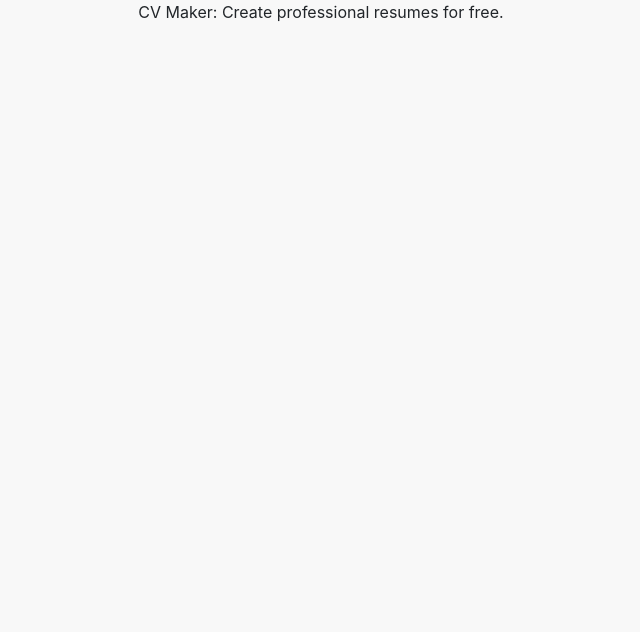
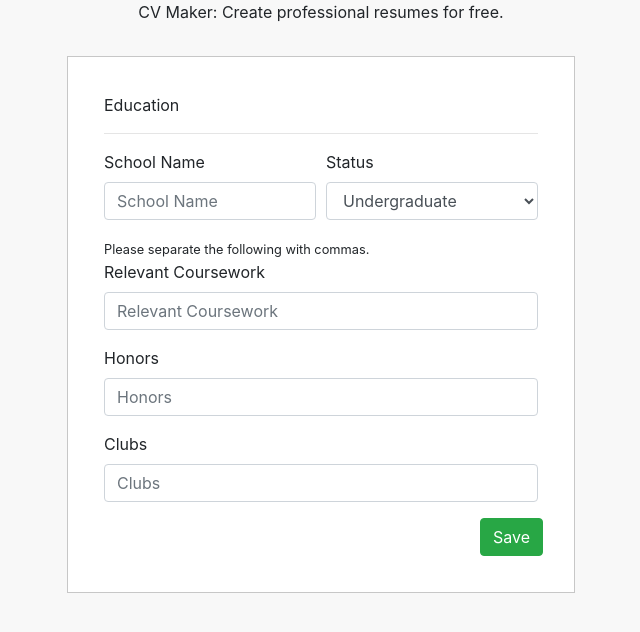
Before and after one commit to dalegacusan/CV-Application, a React (Create React App) app: page / in a window 1280 px wide. Both pictures are taken after typing "Sample", "Sample", "name@example.com", "Sample", "Sample", "Sample" into the empty fields and a click on the button "Save". Shown: the top 632 px of the page, without its empty margins (319-959 px from the left). Built offline with nearby package versions, Linux system fonts and the light colour scheme.

Commit message:
Created dynamic handling for input and submit

```diff
--- a/src/App.js
+++ b/src/App.js
@@ -17,20 +17,29 @@
       website: '',
       location: '',
       personalDescription: '',
+    },
+    education:{
+      schoolName: '',
+      status: 'Undergraduate',
+      coursework: '',
+      honors: '',
+      clubs: '',
     }
   };
 
   // Make a way to make the state being modified to be dynamic (not stuck to personalInfo)
-  handleInputChange = (e) => {
+  handleInputChange = (e, formName) => {
     const { name, value } = e.target;
 
     this.setState(currState => {
-      return currState.personalInfo[name] = value;
+      return currState[formName][name] = value;
     });
   }
 
-  handleInformationSubmit = (e) => {
+  handleInformationSubmit = (e, formName) => {
     e.preventDefault();
+
+    console.log(this.state[formName]);
 
     this.setState((prevState) => {
       // Removes first item in components list to render next component in the DOM.
@@ -42,19 +51,28 @@
   }
 
   render() {
-    console.log(this.state.personalInfo);
+    let renderedComponent = null;
+    const { components, personalInfo, education } = this.state;
 
-    let renderedComponent = null;
-    const { components } = this.state;
-
-    if (components[0] === "information") {
-      renderedComponent = (
-        <Information
-          infoObj={this.state.personalInfo}
-          handleInputChange={this.handleInputChange.bind(this)}
-          handleInformationSubmit={this.handleInformationSubmit.bind(this)}
-        />
-      )
+    switch(components[0]){
+      case "information":
+        renderedComponent = (
+          <Information
+            infoObj={personalInfo}
+            handleInputChange={(e) => this.handleInputChange(e, "personalInfo")}
+            handleInformationSubmit={(e) => this.handleInformationSubmit(e, "personalInfo")}
+          />
+        )
+      break;
+      case "education":
+        renderedComponent = (
+          <Education
+            infoObj={education}
+            handleInputChange={(e) => this.handleInputChange(e, "education")}
+            handleInformationSubmit={(e) => this.handleInformationSubmit(e, "education")}
+          />
+        )
+      break;
     }
 
     return (
--- a/src/components/Education.js
+++ b/src/components/Education.js
@@ -1,43 +1,24 @@
-import React, { useState } from 'react';
+import React from 'react';
 
-export default function Education() {
+export default function Education(props) {
 
-    const [education, setEducation] = useState(
-        {
-            schoolName: '',
-            status: "Undergraduate",
-            coursework: '',
-            honors: '',
-            clubs: ''
-        }
-    );
-
-    const handleInputChange = e => {
-        const { name, value } = e.target;
-
-        setEducation({ ...education, [name]: value });
-    };
-
-    const handleEducation = (e) => {
-        e.preventDefault();
-
-        console.log(education);
-    }
+    const { handleInputChange, handleInformationSubmit } = props;
+    const { schoolName, status, coursework, honors, clubs } = props.infoObj;
 
     return (
         <div className="categoryBox">
             <p>Education</p>
             <hr />
-            <form onSubmit={handleEducation}>
+            <form onSubmit={handleInformationSubmit}>
                 <div className="form-row">
                     <div className="form-group col-md-6">
                         <label htmlFor="inputSchoolName">School Name</label>
-                        <input type="text" name="schoolName" value={education.schoolName} className="form-control" id="inputSchoolName" placeholder="School Name" onChange={handleInputChange} />
+                        <input type="text" name="schoolName" value={schoolName} className="form-control" id="inputSchoolName" placeholder="School Name" onChange={handleInputChange} />
                     </div>
                     {/*  */}
                     <div className="form-group col-md-6">
                         <label htmlFor="inputSchoolStatus">Status</label>
-                        <select className="form-control" name="status" value={education.status} id="inputSchoolStatus" onChange={handleInputChange}>
+                        <select className="form-control" name="status" value={status} id="inputSchoolStatus" onChange={handleInputChange}>
                             <option>Undergraduate</option>
                             <option>Graduate</option>
                         </select>
@@ -49,15 +30,15 @@
                 <div className="form-row">
                     <div className="form-group col-md-12">
                         <label htmlFor="inputCoursework">Relevant Coursework</label>
-                        <input type="text" name="coursework" value={education.coursework} className="form-control" id="inputCoursework" placeholder="Relevant Coursework" onChange={handleInputChange} />
+                        <input type="text" name="coursework" value={coursework} className="form-control" id="inputCoursework" placeholder="Relevant Coursework" onChange={handleInputChange} />
                     </div>
                     <div className="form-group col-md-12">
                         <label htmlFor="inputHonors">Honors</label>
-                        <input type="text" name="honors" value={education.honors} className="form-control" id="inputHonors" placeholder="Honors" onChange={handleInputChange} />
+                        <input type="text" name="honors" value={honors} className="form-control" id="inputHonors" placeholder="Honors" onChange={handleInputChange} />
                     </div>
                     <div className="form-group col-md-12">
                         <label htmlFor="inputClubs">Clubs</label>
-                        <input type="text" name="clubs" value={education.clubs} className="form-control" id="inputClubs" placeholder="Clubs" onChange={handleInputChange} />
+                        <input type="text" name="clubs" value={clubs} className="form-control" id="inputClubs" placeholder="Clubs" onChange={handleInputChange} />
                     </div>
                 </div>
                 <div className="form-row d-flex flex-row-reverse">
--- a/src/components/Information.js
+++ b/src/components/Information.js
@@ -1,4 +1,4 @@
-import React, { useState } from 'react';
+import React from 'react';
 
 export default function PersonalInformation(props) {
 
```
